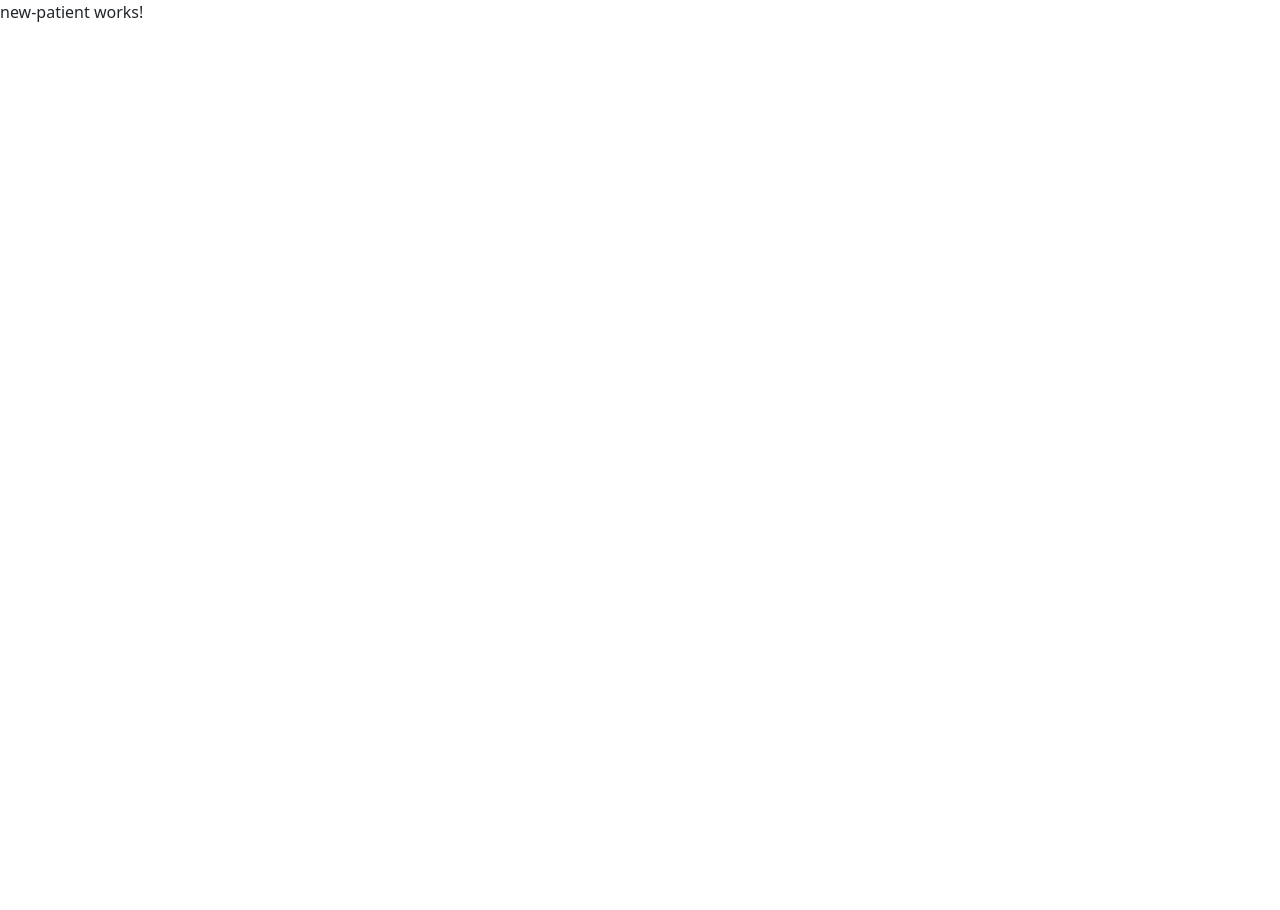
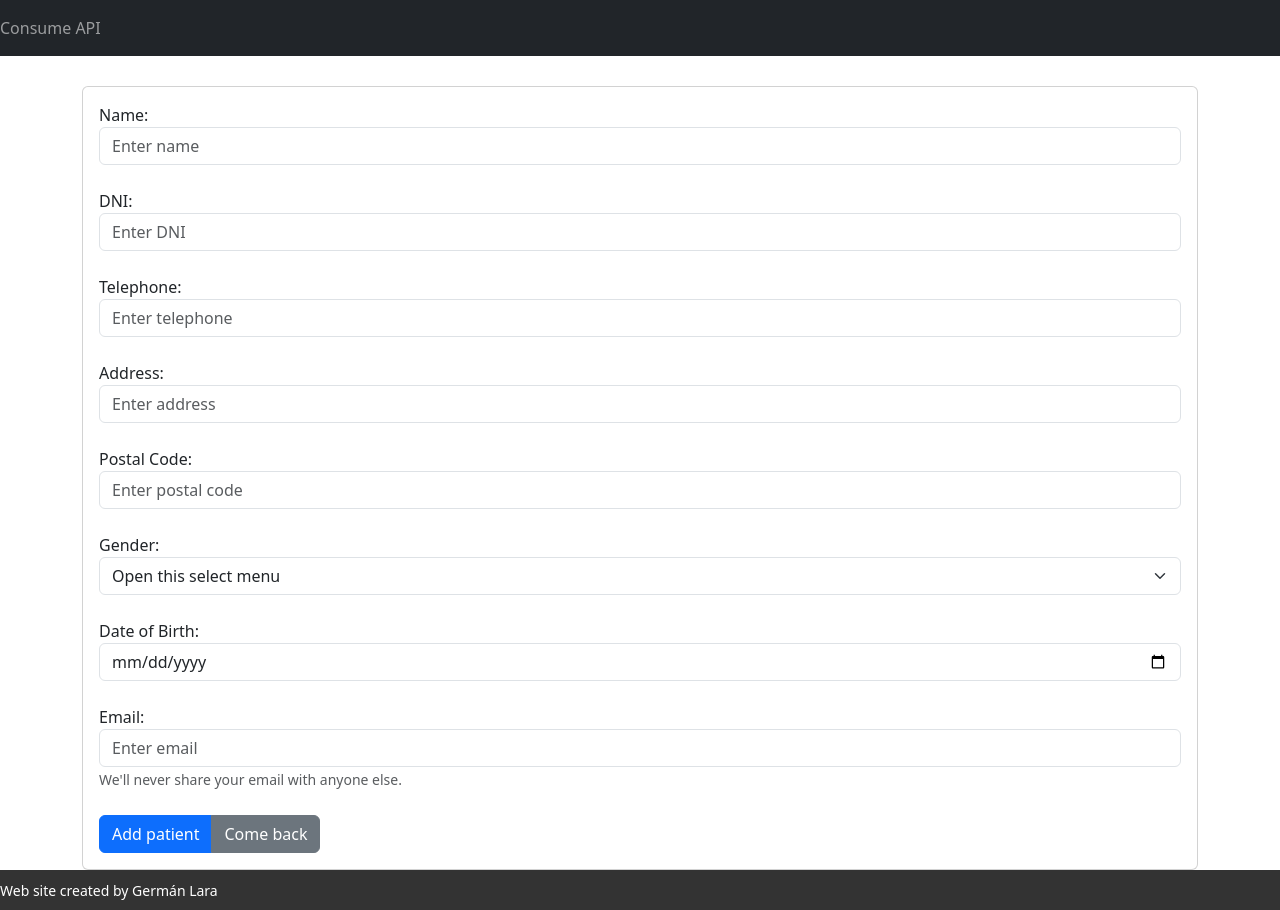
Before and after one commit to German24072000/App_patients, an Angular app: page /new-patient in a window 1280 px wide. Before the commit the page ends 800 px from the top, so only its background shows below. Built offline with nearby package versions, Linux system fonts and the light colour scheme.

Commit message:
feat create page for add patient and functionality

```diff
--- a/src/app/services/api/api.service.ts
+++ b/src/app/services/api/api.service.ts
@@ -54,4 +54,9 @@ export class ApiService {
     return this.http.delete<ResponseI>(direction)
 
    }
+
+   addPatient(patient:PatientI) {
+    let direction = this.url + "patients/add-patient/";
+    return this.http.post<PatientI>(direction,patient)
+   }
 }
--- a/src/app/views/dashboard/dashboard.component.html
+++ b/src/app/views/dashboard/dashboard.component.html
@@ -15,6 +15,13 @@
     patient correctly deleted
     <button type="button" class="btn-close" data-bs-dismiss="alert" aria-label="Close"></button>
   </div>
+  }
+
+  @if(showAlertAddedPatient()) {
+    <div class="alert alert-primary alert-dismissible fade show" role="alert">
+      patient correctly added
+      <button type="button" class="btn-close" data-bs-dismiss="alert" aria-label="Close"></button>
+    </div>
   }
 
   <div id="mainDashboard" class="container">
--- a/src/app/views/dashboard/dashboard.component.ts
+++ b/src/app/views/dashboard/dashboard.component.ts
@@ -20,6 +20,7 @@ export class DashboardComponent implements OnInit {
 
   showAlertUpdatedPatient = signal(false);
   showAlertDeletedPatient = signal(false);
+  showAlertAddedPatient = signal(false);
 
   constructor(
     private apiService: ApiService,
@@ -62,6 +63,21 @@ export class DashboardComponent implements OnInit {
             replaceUrl: true
           })
         }, 500);
+
+      } else if(params['param'] =='add-patient') {
+        this.showAlertAddedPatient.set(true)
+
+        setTimeout(() => {
+          this.showAlertAddedPatient.set(false)
+        }, 3000);
+
+        setTimeout(() => {
+          this.router.navigate([], {
+            relativeTo: this.activatedRoute,
+            queryParams: {},
+            replaceUrl: true
+          })
+        }, 500);
       }
     });
 
--- a/src/app/views/new-patient/new-patient.component.html
+++ b/src/app/views/new-patient/new-patient.component.html
@@ -1 +1,78 @@
-<p>new-patient works!</p>
+<app-header></app-header>
+<div class="container">
+    <div class="card">
+        <div class="card-body">
+            <form [formGroup]="addPatientForm" (ngSubmit)="addPatient()">
+                <div class="form-group mb-4">
+                    <label for="txtName">Name:</label>
+                    <input type="text" class="form-control" id="txtName" aria-describedby="enter name"
+                        placeholder="Enter name" formControlName="name">
+                </div>
+
+                <div class="form-group mb-4">
+                    <label for="txtDni">DNI:</label>
+                    <input type="text" class="form-control" id="txtDni"
+                        aria-describedby="enter identity national document" placeholder="Enter DNI"
+                        formControlName="dni">
+
+                </div>
+
+                <div class="form-group mb-4">
+                    <label for="txtTelephone">Telephone:</label>
+                    <input type="text" class="form-control" id="txtTelephone" aria-describedby="enter telephone"
+                        placeholder="Enter telephone" formControlName="telephone">
+                </div>
+
+                <div class="form-group mb-4">
+                    <label for="txtAddress">Address:</label>
+                    <input type="text" class="form-control" id="txtAddress" aria-describedby="enter address"
+                        placeholder="Enter address" formControlName="address">
+                </div>
+
+                <div class="form-group mb-4">
+                    <label for="txtPostalCode">Postal Code:</label>
+                    <input type="text" class="form-control" id="txtPostalCode" aria-describedby="enter postal code"
+                        placeholder="Enter postal code" formControlName="postalCode">
+                </div>
+
+                <div class="form-group mb-4">
+                    <div class="input-group-prepend">
+                        <label for="selectGender">Gender:</label>
+                    </div>
+                    <select id="selectGender" class="form-select" aria-label=".form-select-lg example"
+                        formControlName="gender">
+                        <option selected [ngValue]="''">Open this select menu</option>
+                        <option [ngValue]="'Male'">Male</option>
+                        <option [ngValue]="'Female'">Female</option>
+                    </select>
+                </div>
+
+                <div class="form-group mb-4">
+                    <label for="date_dateOfBirth">Date of Birth:</label>
+
+                    <div class="input-group">
+                        <input type="date" class="form-control" placeholder="yyyy-mm-dd" id="date_dateOfBirth"
+                            formControlName="dateOfBirth">
+                    </div>
+                </div>
+
+                <div class="form-group mb-4">
+                    <label for="txtEmail">Email:</label>
+                    <input type="email" class="form-control" id="txtEmail" aria-describedby="enter email"
+                        placeholder="Enter email" formControlName="email">
+                    <small id="emailHelp" class="form-text text-muted">We'll never share your email with anyone
+                        else.</small>
+                </div>
+
+                <div class="input-group">
+                    <button type="submit" class="btn btn-primary">Add patient</button>
+                    <button type="button" class="btn btn-secondary">Come back</button>
+                </div>
+
+            </form>
+        </div>
+    </div>
+</div>
+
+
+<app-footer></app-footer>
--- a/src/app/views/new-patient/new-patient.component.ts
+++ b/src/app/views/new-patient/new-patient.component.ts
@@ -1,11 +1,61 @@
 import { Component } from '@angular/core';
+import { HeaderComponent } from '../../components/header/header.component';
+import { FooterComponent } from '../../components/footer/footer.component';
+import {
+  FormGroup,
+  FormControl,
+  ReactiveFormsModule,
+  Validators,
+} from '@angular/forms';
+
+import { ApiService } from '../../services/api/api.service';
+import { PatientI } from '../../models/patient.interface';
+
+import { Router } from '@angular/router';
 
 @Component({
   selector: 'app-new-patient',
-  imports: [],
+  imports: [HeaderComponent, FooterComponent, ReactiveFormsModule],
   templateUrl: './new-patient.component.html',
   styleUrl: './new-patient.component.scss'
 })
 export class NewPatientComponent {
 
+  addPatientForm = new FormGroup({
+    idPatient: new FormControl(0, Validators.required),
+    dni: new FormControl(''),
+    name: new FormControl(''),
+    address: new FormControl(''),
+    postalCode: new FormControl(''),
+    telephone: new FormControl(''),
+    gender: new FormControl(''),
+    dateOfBirth: new FormControl(''),
+    email: new FormControl(''),
+    token: new FormControl('', Validators.required),
+  });
+
+  constructor(private apiService:ApiService, private router: Router){}
+
+  addPatient() {
+    const newPatient: PatientI = {
+          idPatient: this.addPatientForm.value.idPatient!,
+          dni: this.addPatientForm.value.dni!,
+          name: this.addPatientForm.value.name!,
+          address: this.addPatientForm.value.address!,
+          postalCode: this.addPatientForm.value.postalCode!,
+          telephone: this.addPatientForm.value.telephone!,
+          gender: this.addPatientForm.value.gender!,
+          dateOfBirth: this.addPatientForm.value.dateOfBirth!,
+          email: this.addPatientForm.value.email!,
+        };
+    this.apiService.addPatient(newPatient).subscribe({
+      next: () => {
+        this.router.navigate(['/dashboard'], { queryParams: { param: 'add-patient' } });
+      },
+      error: (err) => {
+        console.log(err);
+
+      }
+    })
+  }
 }
```
